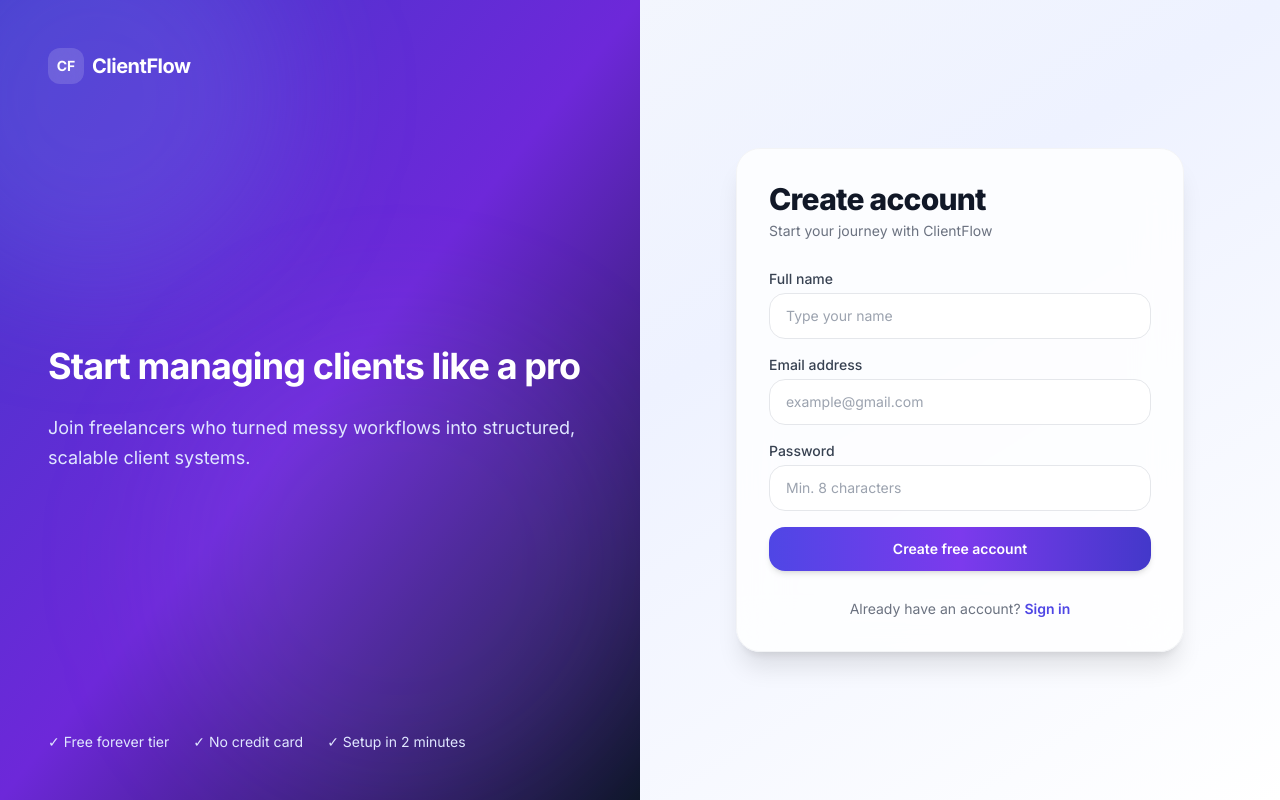
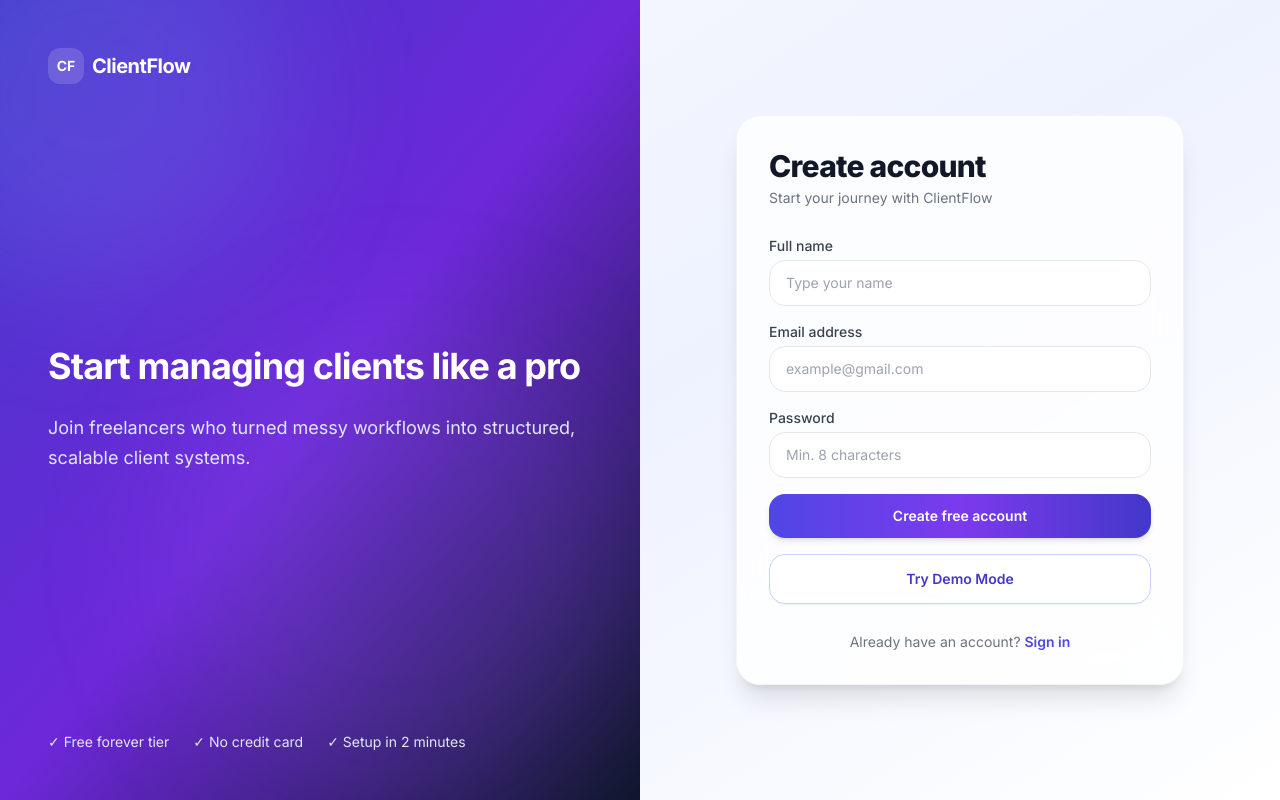
Before and after one commit to mahirajmolfahad3-cloud/ClientFlow, a Next.js app: page /signup in a window 1280 px wide. Built offline with nearby package versions, Linux system fonts and the light colour scheme; no server answers.

Commit message:
adding demo user

```diff
--- a/app/(auth)/login/page.tsx
+++ b/app/(auth)/login/page.tsx
@@ -28,6 +28,25 @@ export default function LoginPage() {
     if (data.session) {
       window.location.href = '/dashboard'
     }
+  }
+
+  async function handleDemoLogin() {
+    setError('')
+    setLoading(true)
+
+    const { error: signInError } =
+      await supabase.auth.signInWithPassword({
+        email: 'demo@clientflow.com',
+        password: '2939189mahirajmol',
+      })
+
+    if (signInError) {
+      setError(signInError.message)
+      setLoading(false)
+      return
+    }
+
+    window.location.href = '/dashboard'
   }
 
   return (
@@ -162,6 +181,17 @@ export default function LoginPage() {
                 )}
                 {loading ? 'Signing in…' : 'Sign in'}
               </button>
+
+              <button
+                type="button"
+                onClick={handleDemoLogin}
+                disabled={loading}
+                className="w-full border-2 border-indigo-100 text-indigo-600 rounded-2xl py-3
+                          text-sm font-semibold hover:bg-indigo-50
+                          transition-all duration-200 flex items-center justify-center gap-2"
+              >
+                Try Demo Account
+              </button>
             </form>
 
             {/* footer */}
--- a/app/(auth)/signup/page.tsx
+++ b/app/(auth)/signup/page.tsx
@@ -44,6 +44,29 @@ export default function SignupPage() {
       window.location.href = '/login'
     }
   }
+
+
+
+  async function handleDemoLogin() {
+    setError('')
+    setLoading(true)
+
+    const { error: signInError } =
+      await supabase.auth.signInWithPassword({
+        email: 'demo@clientflow.com',
+        password: '2939189mahirajmol',
+      })
+
+    if (signInError) {
+      setError(signInError.message)
+      setLoading(false)
+      return
+    }
+
+    window.location.href = '/dashboard'
+  }
+
+
 
   return (
     <div className="min-h-screen flex bg-gradient-to-br from-slate-50 via-indigo-50 to-white">
@@ -186,6 +209,36 @@ export default function SignupPage() {
                 )}
                 {loading ? 'Creating account…' : 'Create free account'}
               </button>
+
+              <button
+                type="button"
+                onClick={handleDemoLogin}
+                disabled={loading}
+                className="
+                  group relative w-full overflow-hidden
+                  rounded-2xl border border-indigo-200
+                  bg-white/70 backdrop-blur-sm
+                  py-3.5 px-4
+                  text-sm font-semibold text-indigo-700
+                  shadow-sm
+                  transition-all duration-300 ease-out
+
+                  hover:border-indigo-300
+                  hover:bg-indigo-50/80
+                  hover:shadow-lg hover:shadow-indigo-100
+                  hover:-translate-y-0.5
+
+                  active:scale-[0.98]
+
+                  disabled:cursor-not-allowed
+                  disabled:opacity-60
+
+                  flex items-center justify-center gap-2
+                "
+              >
+                Try Demo Mode
+              </button>
+
             </form>
 
             {/* footer */}
--- a/app/(dashboard)/dashboard/page.tsx
+++ b/app/(dashboard)/dashboard/page.tsx
@@ -70,7 +70,7 @@ export default function DashboardPage() {
     <div className="p-6 lg:p-8 space-y-8 max-w-7xl mx-auto">
       {/* Header */}
       <div>
-        <h1 className="text-2xl font-extrabold text-gray-900">Good morning, {userName} 👋</h1>
+        <h1 className="text-2xl font-extrabold text-gray-900">Hey, {userName} 👋</h1>
         <p className="text-gray-500 mt-1">Here&apos;s what&apos;s happening with your business today.</p>
       </div>
 
```
